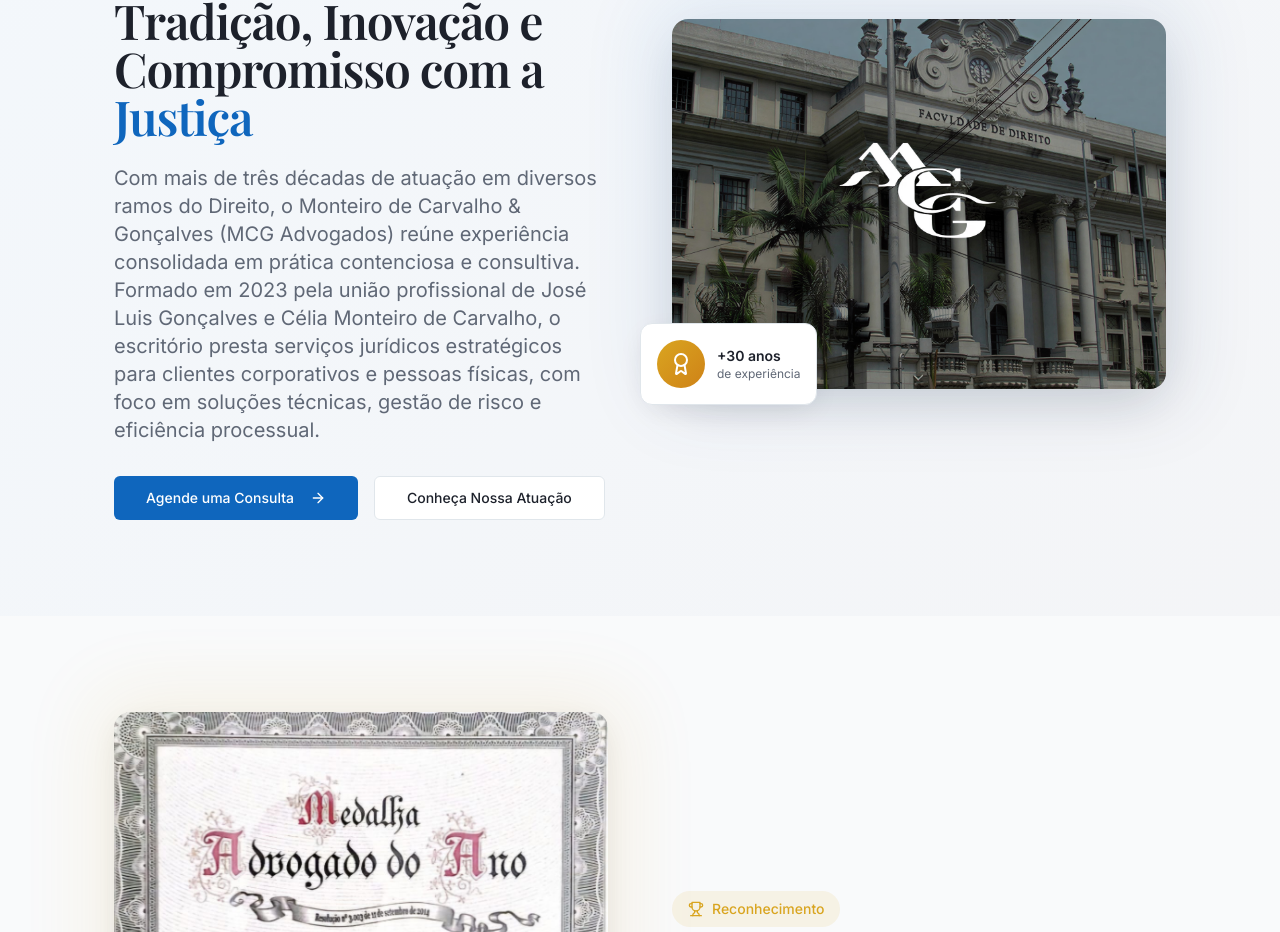
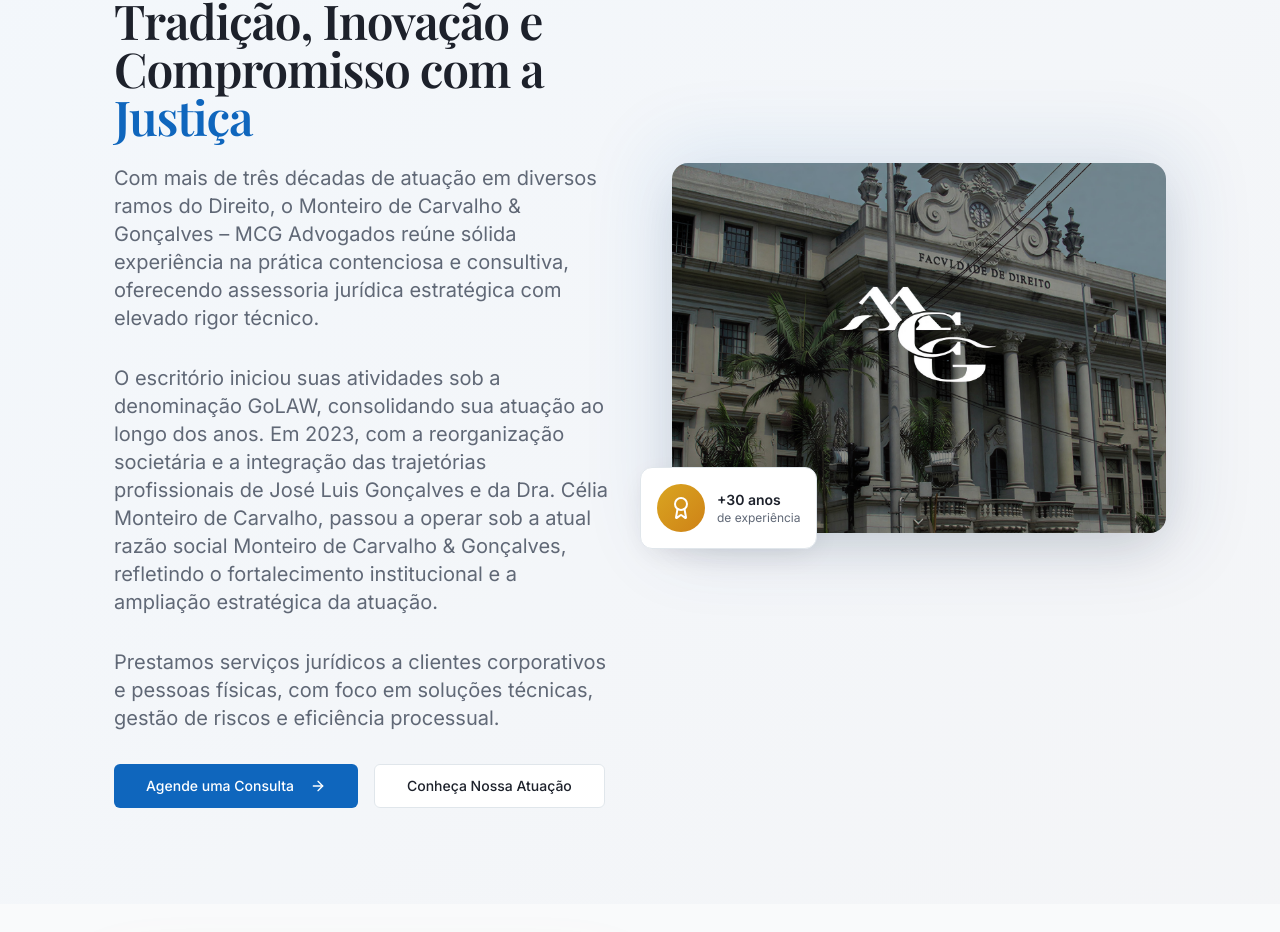
Before and after one commit to ncz-cruz/mcg-advogados, a React (Vite) app: page / in a window 1280 px wide. Shown: the part 289-1221 px from the top of the page. Built offline with nearby package versions, Linux system fonts and the light colour scheme; the HTML template or start-up script is replaced by a standard one.

Commit message:
change-hero-section-text

```diff
--- a/src/components/HeroSection.tsx
+++ b/src/components/HeroSection.tsx
@@ -24,7 +24,15 @@
             </h1>
 
             <p className="text-lead mb-8 animate-fade-up" style={{ animationDelay: "0.2s" }}>
-              Com mais de três décadas de atuação em diversos ramos do Direito, o Monteiro de Carvalho & Gonçalves (MCG Advogados) reúne experiência consolidada em prática contenciosa e consultiva. Formado em 2023 pela união profissional de José Luis Gonçalves e Célia Monteiro de Carvalho, o escritório presta serviços jurídicos estratégicos para clientes corporativos e pessoas físicas, com foco em soluções técnicas, gestão de risco e eficiência processual.
+              Com mais de três décadas de atuação em diversos ramos do Direito, o Monteiro de Carvalho & Gonçalves – MCG Advogados reúne sólida experiência na prática contenciosa e consultiva, oferecendo assessoria jurídica estratégica com elevado rigor técnico.
+            </p>
+
+            <p className="text-lead mb-8 animate-fade-up" style={{ animationDelay: "0.2s" }}>
+              O escritório iniciou suas atividades sob a denominação GoLAW, consolidando sua atuação ao longo dos anos. Em 2023, com a reorganização societária e a integração das trajetórias profissionais de José Luis Gonçalves e da Dra. Célia Monteiro de Carvalho, passou a operar sob a atual razão social Monteiro de Carvalho & Gonçalves, refletindo o fortalecimento institucional e a ampliação estratégica da atuação.
+            </p>
+
+            <p className="text-lead mb-8 animate-fade-up" style={{ animationDelay: "0.2s" }}>
+              Prestamos serviços jurídicos a clientes corporativos e pessoas físicas, com foco em soluções técnicas, gestão de riscos e eficiência processual.
             </p>
 
             <div className="flex flex-col sm:flex-row gap-4 animate-fade-up" style={{ animationDelay: "0.3s" }}>
```
